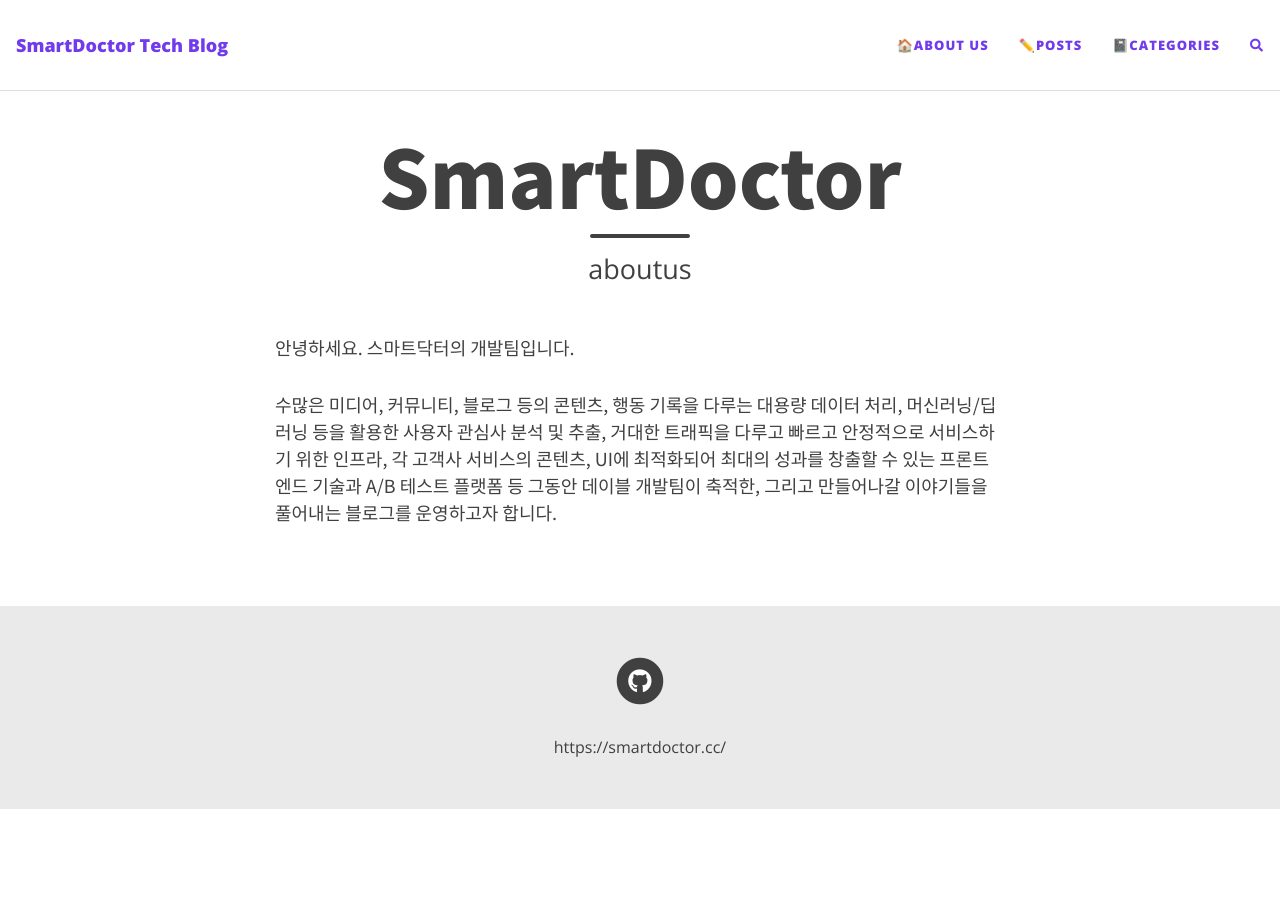
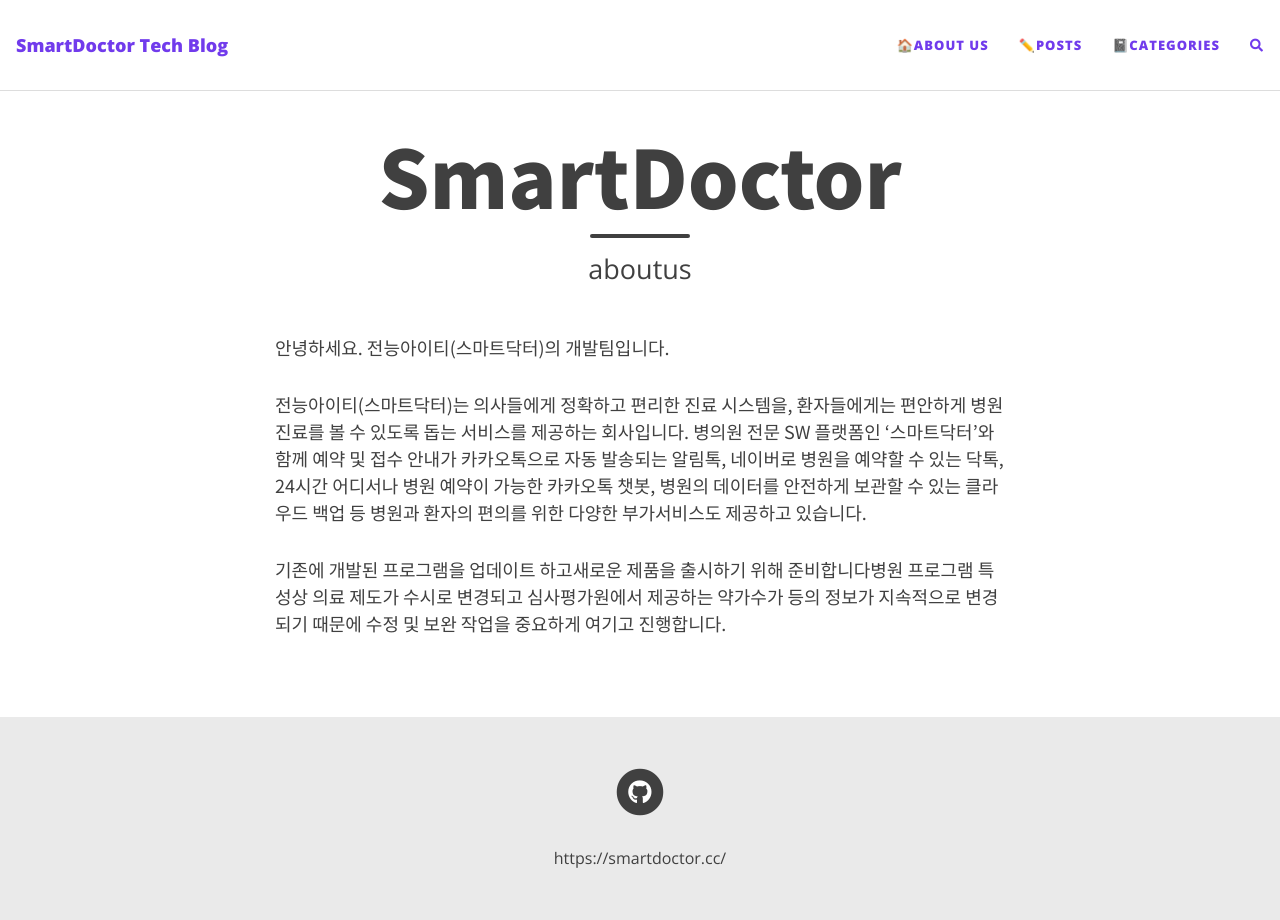
Before and after one commit to AlmSmartDoctor/dev-blog, a Jekyll site: the page built from aboutus.md, in a window 1280 px wide. Built offline with Jekyll 4.4.1, drawn with Linux system fonts in a browser that asks for light colours; nearby versions of some CDN libraries; comment, search, counter and statistics services are not loaded.

Commit message:
update aboutus

```diff
--- a/aboutus.md
+++ b/aboutus.md
@@ -4,7 +4,8 @@ title: SmartDoctor
 subtitle: aboutus
 ---
 
-안녕하세요. 스마트닥터의 개발팀입니다.
+안녕하세요. 전능아이티(스마트닥터)의 개발팀입니다.
 
-<!--TODO 뭐라고 적을까요-->
-수많은 미디어, 커뮤니티, 블로그 등의 콘텐츠, 행동 기록을 다루는 대용량 데이터 처리, 머신러닝/딥러닝 등을 활용한 사용자 관심사 분석 및 추출, 거대한 트래픽을 다루고 빠르고 안정적으로 서비스하기 위한 인프라, 각 고객사 서비스의 콘텐츠, UI에 최적화되어 최대의 성과를 창출할 수 있는 프론트엔드 기술과 A/B 테스트 플랫폼 등 그동안 데이블 개발팀이 축적한, 그리고 만들어나갈 이야기들을 풀어내는 블로그를 운영하고자 합니다.
+ 전능아이티(스마트닥터)는 의사들에게 정확하고 편리한 진료 시스템을, 환자들에게는 편안하게 병원 진료를 볼 수 있도록 돕는 서비스를 제공하는 회사입니다. 병의원 전문 SW 플랫폼인 ‘스마트닥터’와 함께 예약 및 접수 안내가 카카오톡으로 자동 발송되는 알림톡, 네이버로 병원을 예약할 수 있는 닥톡, 24시간 어디서나 병원 예약이 가능한 카카오톡 챗봇, 병원의 데이터를 안전하게 보관할 수 있는 클라우드 백업 등 병원과 환자의 편의를 위한 다양한 부가서비스도 제공하고 있습니다.
+
+ 기존에 개발된 프로그램을 업데이트 하고새로운 제품을 출시하기 위해 준비합니다병원 프로그램 특성상 의료 제도가 수시로 변경되고 심사평가원에서 제공하는 약가수가 등의 정보가 지속적으로 변경되기 때문에 수정 및 보완 작업을 중요하게 여기고 진행합니다.
```
